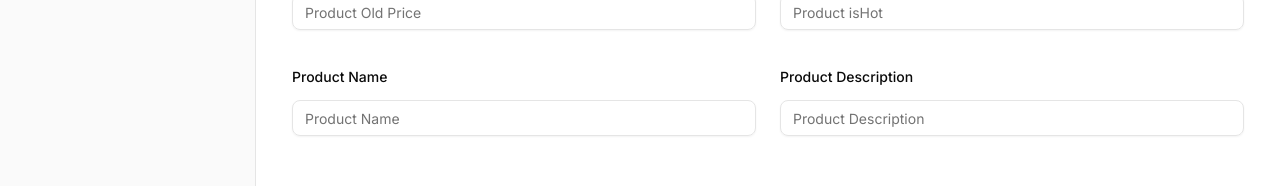
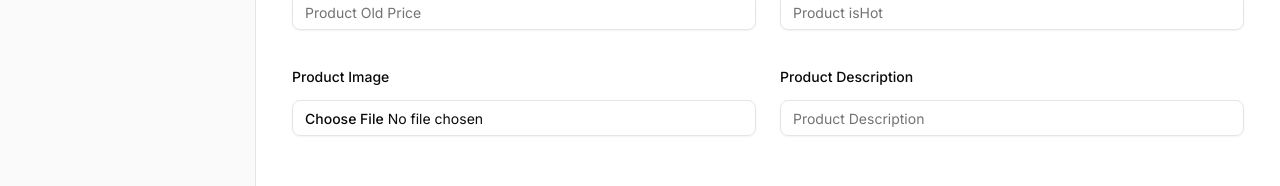
Before and after one commit to vidushalakshan/3D-Ecommerce, a Next.js app in the folder frontend/: page /dashboard/products in a window 1280 px wide. Shown: the part 384-570 px from the top of the page. Built offline with nearby package versions, Linux system fonts and the light colour scheme.

Commit message:
updated product upload image file field

```diff
--- a/frontend/src/app/dashboard/products/page.jsx
+++ b/frontend/src/app/dashboard/products/page.jsx
@@ -1,5 +1,7 @@
+"use client";
 import { Input } from "../../../components/ui/input";
 import { Label } from "../../../components/ui/label";
+
 
 const DashoboardProduct = () => {
   return (
@@ -68,12 +70,12 @@ const DashoboardProduct = () => {
         </div>
         <div className="mb-4">
           <Label htmlFor="picture" className="mb-4">
-            Product Name
+            Product Image
           </Label>
           <Input
-            type="text"
+            type="file"
             placeholder="Product Name"
-          className="w-full max-w-xl"
+          className="w-full max-w-xl hover:cursor-pointer"
           />
         </div>
         <div className="mb-4">
@@ -87,6 +89,7 @@ const DashoboardProduct = () => {
           />
         </div>
       </div>
+
     </div>
   );
 };
```
